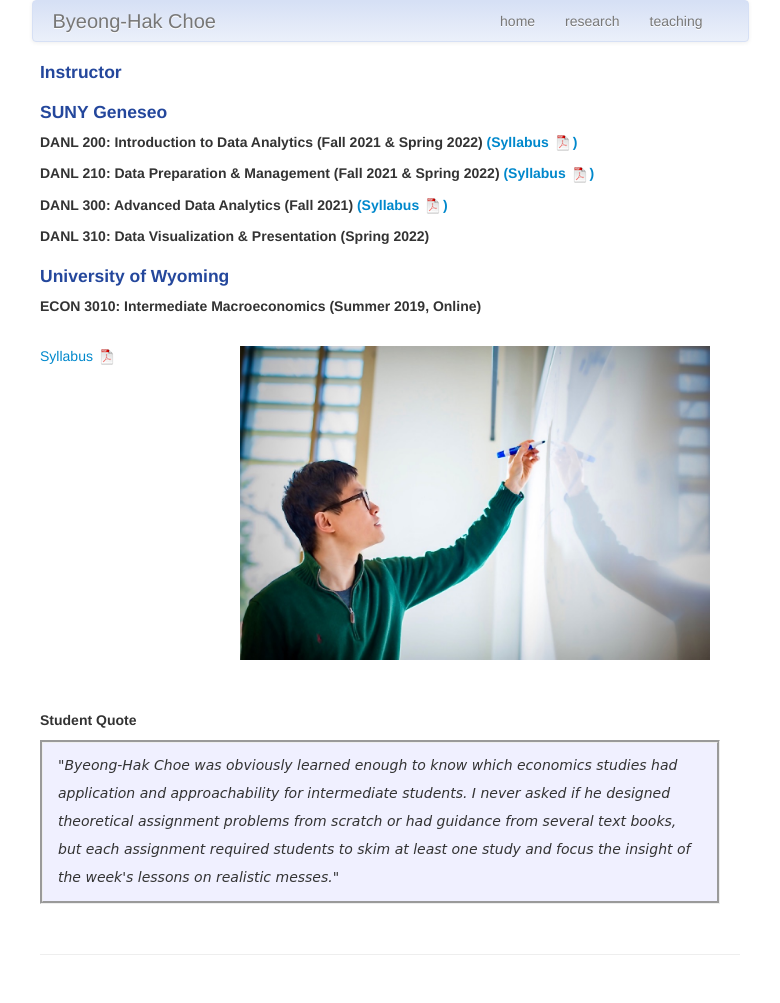
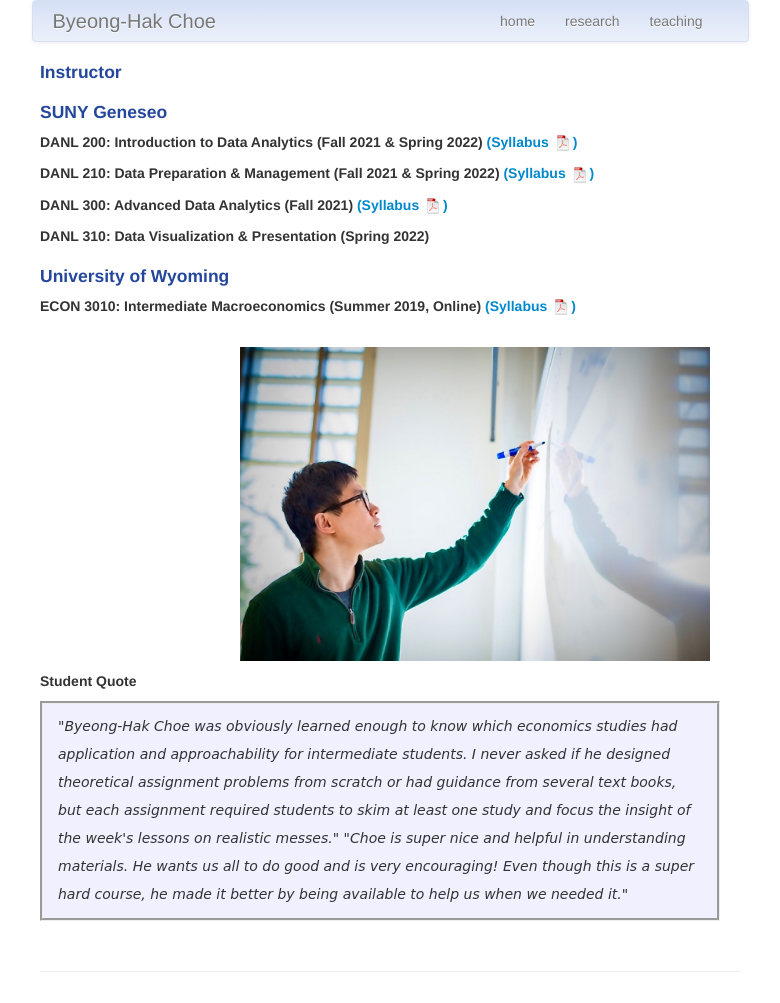
Before and after one commit to Erikwoj/bcecon.github.io, a Jekyll site: the page built from pages/teaching.md, in a window 1280 px wide. Shown: the whole page, without its empty margins (250-1030 px from the left). Built offline with Jekyll 4.4.1, drawn with Linux system fonts in a browser that asks for light colours.

Commit message:
update my website

```diff
--- a/pages/teaching.md
+++ b/pages/teaching.md
@@ -34,20 +34,14 @@ description: B.H. Choe's teaching
 
 #### <a name="University of Wyoming"></a>University of Wyoming
 
-##### <strong>ECON 3010: Intermediate Macroeconomics</strong> (Summer 2019, Online)
+##### <strong>ECON 3010: Intermediate Macroeconomics</strong> (Summer 2019, Online) <a href="https://drive.google.com/file/d/1Gm9zwmBhb8mdrd35AJq01cqJGQoi4sUf/view?usp=sharing"> (Syllabus ![paper as pdf]({{ BASE_PATH }}/pages/icons16/pdf-icon.png))</a>
 <div class="container">
     <div class="row-fluid">
         <div class="span2">
-        	<br>
-            <a href="https://drive.google.com/file/d/1Gm9zwmBhb8mdrd35AJq01cqJGQoi4sUf/view?usp=sharing"> Syllabus
-            <img src="{{ BASE_PATH }}/pages/icons16/pdf-icon.png"/> </a><br>
         </div>
         <div class="span5" style="text-align:right">
             &nbsp; &nbsp; <img src="../assets/choe_board.jpeg"
                  	 		title="B.H. Choe" alt="B.H. Choe"/>
-        <br>
-        <br>
-        <br>
         </div>
     </div>
 </div>
@@ -55,5 +49,7 @@ description: B.H. Choe's teaching
 ##### Student Quote
 <div style="line-height:200%; font-style: italic; font-family: 'Comic Sans MS', 'Chalkboard', 'ChalkboardSE-Regular', 'Marker Felt', sans-serif; background-color: rgba(204, 204, 255, .3); padding-left:15px; padding-right:15px; padding-top:8px; padding-bottom:10px; margin-right: 20px; border-style: groove" >
 	"Byeong-Hak Choe was obviously learned enough to know which economics studies had application and approachability for intermediate students. I never asked if he designed theoretical assignment problems from scratch or had guidance from several text books, but each assignment required students to skim at least one study and focus the insight of the week's lessons on realistic messes."
+
+	"Choe is super nice and helpful in understanding materials. He wants us all to do good and is very encouraging! Even though this is a super hard course, he made it better by being available to help us when we needed it."
 </div>
 <br />
```
